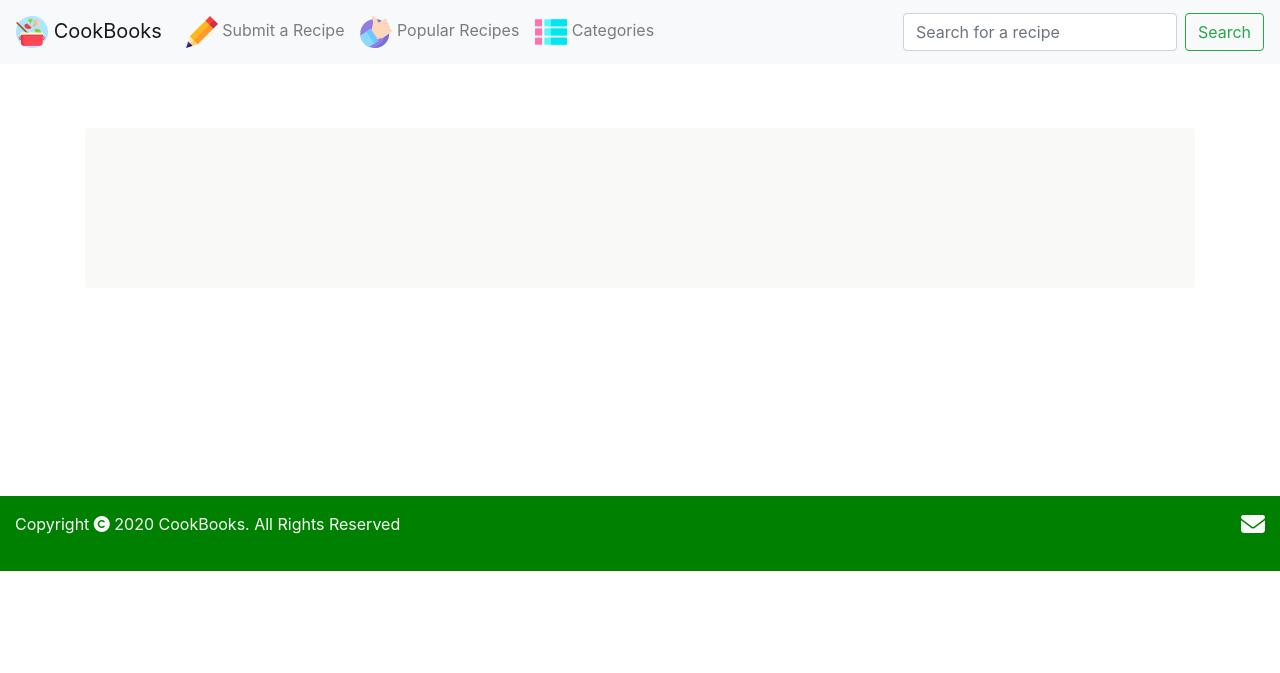
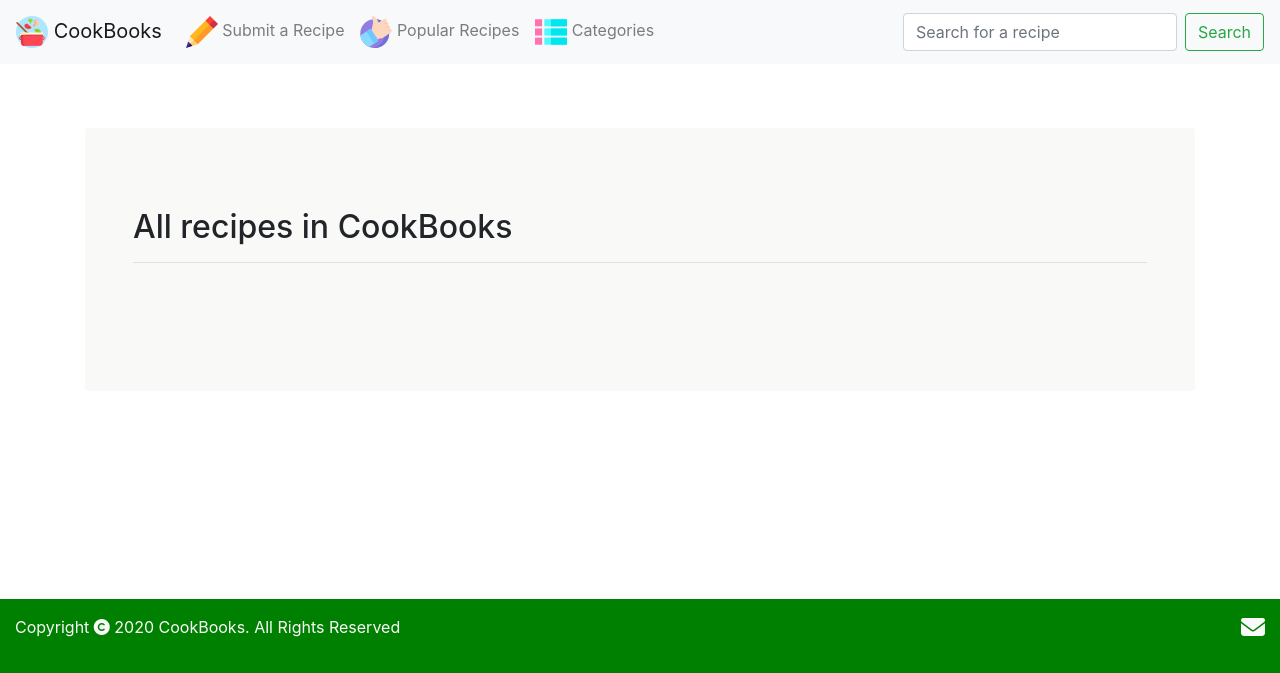
Before and after one commit to suchan5/Project-3, a Flask app: page /recipes in a window 1280 px wide. Shown: the top 673 px of the page. Run offline with Flask 2, Linux system fonts and the light colour scheme; data that the repository does not hold is empty; some libraries are stand-ins or nearby versions.

Commit message:
header of the page added for 'Show all recipes' page

```diff
--- a/templates/show_all_recipes.template.html
+++ b/templates/show_all_recipes.template.html
@@ -6,20 +6,20 @@
 <section class="allRecipes">
     <div class="container py-5">
         <div class="allRecipesBox">
-
-
+                <h2 class="mb-3">All recipes in CookBooks</h2>
+                <hr class="mb-5">
                 <div class="row">
                     {% for a in all_recipes %}
                         <div class="col-sm-3">
                             <div class="card mb-4">
                                 <div class="card-body">
                                     <img class="card-img-top" src="..." alt="Recipe Image">
-                                    <div class="card-body">
-                                        <h4 class="card-title">{{a.title}}</h4>
-                                        <blockquote class="blockquote mb-0 text-muted">
-                                            <p>"{{a.about}}"</p>
-                                        </blockquote>
-                                    </div>
+
+                                    <h4 class="card-title">{{a.title}}</h4>
+                                    <blockquote class="blockquote mb-0 text-muted">
+                                        <p>"{{a.about}}"</p>
+                                    </blockquote>
+
                                 </div>
                             </div>
                         </div>
```
